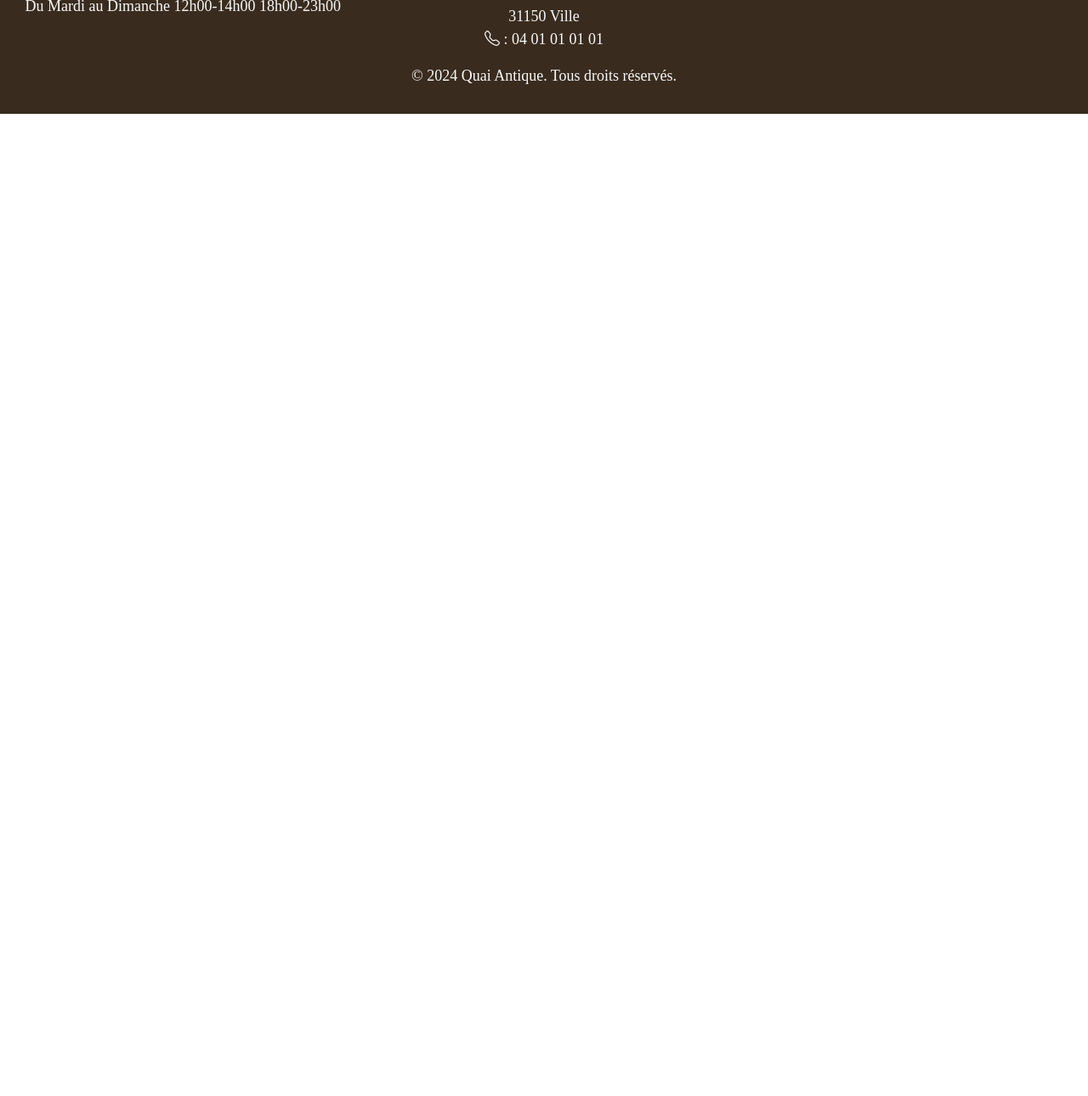
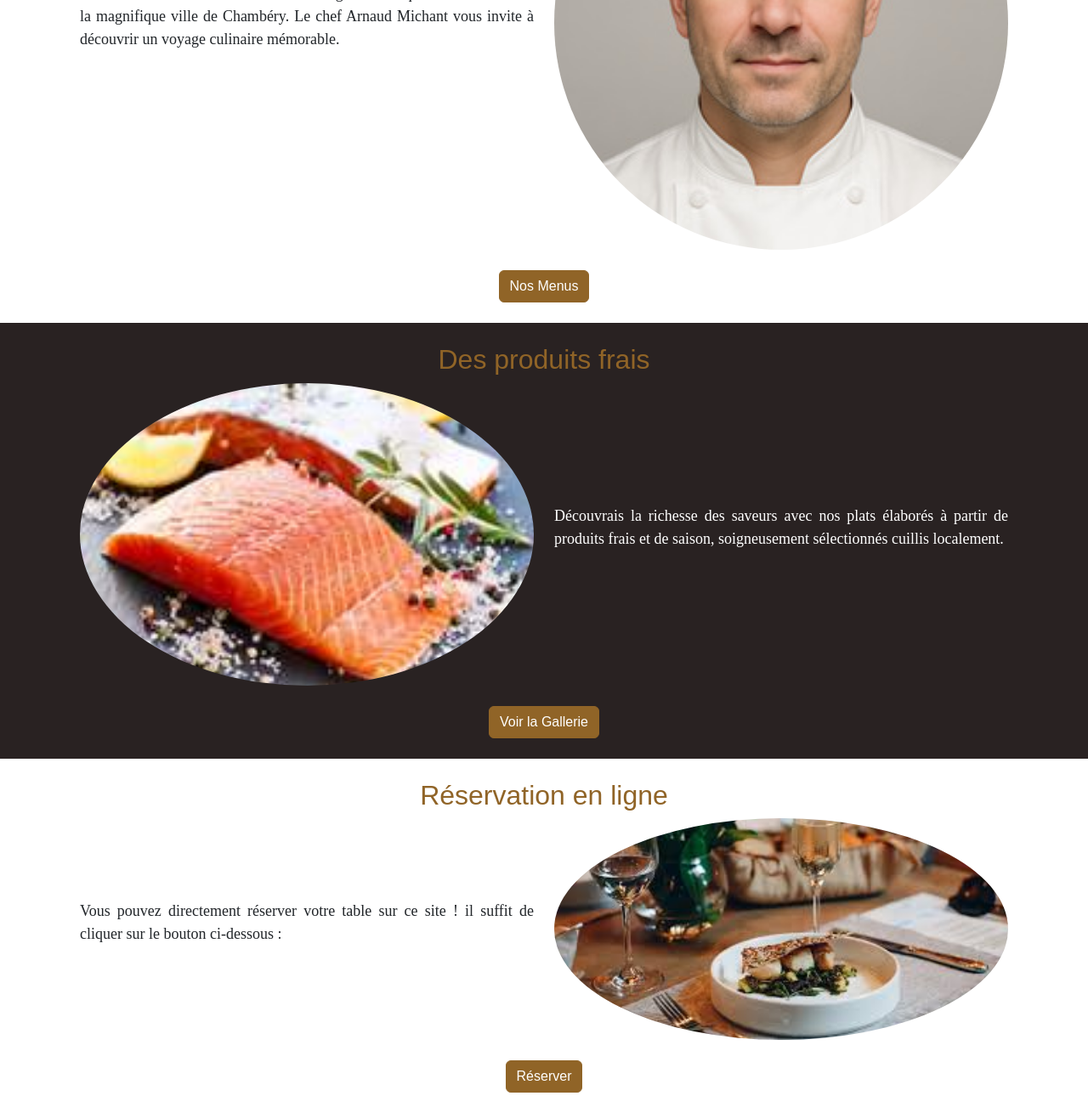
Before and after one commit to fynorel/le_quai_antique, a website with bundled scripts: page index.html in a window 1280 px wide. Shown: the part 666-1956 px from the top of the page at 85% size. Before the commit the page ends 800 px from the top, so only its background shows below. Built offline with nearby package versions, Linux system fonts and the light colour scheme; files whose address does not match are found by name; a web font is replaced by a local one.

Commit message:
finish homepage

```diff
--- a/pages/home.html
+++ b/pages/home.html
@@ -4,5 +4,50 @@
         <h1>Quai Antique </h1>
         <button class="btn btn-primary">Réserver</button>
     </div>
+</div>
+<section>
+    <article>
+        <div class="container p-4">
+            <h2 class="text-center text-primary">Bienvenue au Quai Antique</h2>
+            <div class="row row-cols-2 align-items-center">
+                <p class="text-justify">Bienvenue sur le site de notre restaurant gastronomique
+                    situé au cœur de la magnifique ville de Chambéry.
+                    Le chef Arnaud Michant vous invite à
+                    découvrir un voyage culinaire mémorable.</p>
+                <img class="w-50 rounded-circle" src="../images/chef4.jpg" alt="Photo du chef Arnaud Michant">
+            </div>
+            <div class="text-center pt-4">
+                <a href="#" class="btn btn-primary">Nos Menus</a>
+            </div>
+        </div>
+    </article>
+    <article class="bg-black text-white">
+        <div class="container p-4">
+            <h2 class="text-center text-primary">Des produits frais</h2>
+            <div class="row row-cols-2 align-items-center">
+                <img class="w-50 rounded-circle" src="../images/saumon10.jpg" alt="Photo produit frais">
+                <p class="text-justify">Découvrais la richesse des saveurs
+                    avec nos plats élaborés à partir de produits frais et de saison,
+                    soigneusement sélectionnés cuillis localement.</p>
 
-</div>
+            </div>
+            <div class="text-center pt-4">
+                <a href="#" class="btn btn-primary">Voir la Gallerie</a>
+            </div>
+        </div>
+    </article>
+    <article>
+        <div class="container p-4">
+            <h2 class="text-center text-primary">Réservation en ligne</h2>
+            <div class="row row-cols-2 align-items-center">
+                <p class="text-justify">Vous pouvez directement réserver votre table sur ce site !
+                    il suffit de cliquer sur le bouton ci-dessous :
+                </p>
+                <img class="w-50 rounded-circle" src="../images/table.jpg" alt="Photo du chef Arnaud Michant">
+            </div>
+            <div class="text-center pt-4">
+                <a href="#" class="btn btn-primary">Réserver</a>
+            </div>
+        </div>
+    </article>
+</section>
--- a/scss/main.scss
+++ b/scss/main.scss
@@ -43,6 +43,7 @@
         justify-content: center;
         align-items: center;
     }
-
-
 }
+.text-justify{
+    text-align: justify;
+}
```
Also changed, not shown: css/main.css, images/chef4.jpg (added), images/saumon10.jpg (added), images/table.jpg (added).
